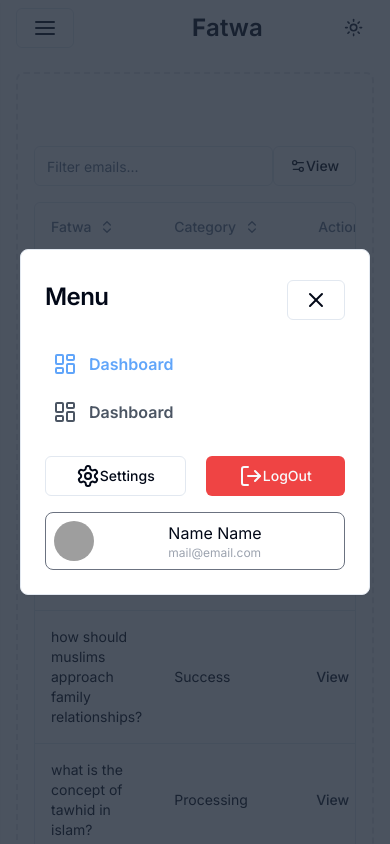
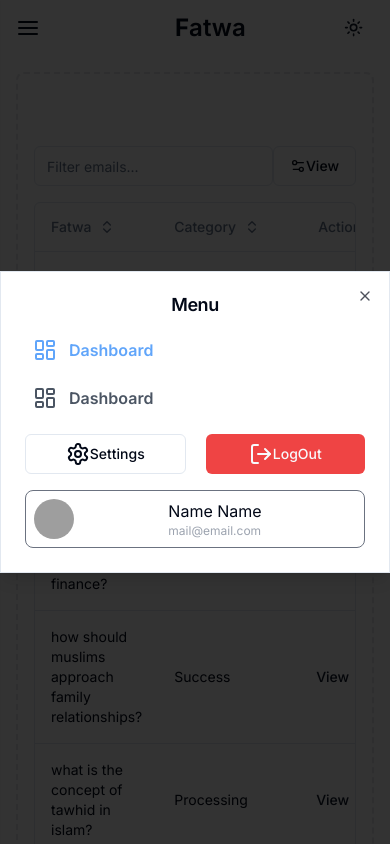
Before and after one commit to MuhidinM/Fatwa, a Next.js app: page /dashboard in a window 390 px wide. Both pictures are taken after a click on the button "Open sidebar". Shown: the top 844 px of the page. Built offline with nearby package versions, Linux system fonts and the light colour scheme; grey boxes are pictures that could not be loaded.

Commit message:
small sidebar changed

```diff
--- a/app/dashboard/layout.tsx
+++ b/app/dashboard/layout.tsx
@@ -6,26 +6,18 @@ import { useState } from "react";
 
 const HomeLayout = ({ children }: { children: React.ReactNode }) => {
   const [small, setSmall] = useState(false);
-  const [menuOpen, setMenuOpen] = useState(false);
   const changeSize = () => {
     setSmall(!small);
   };
-  const changeMenu = () => {
-    setMenuOpen(!menuOpen);
-  };
   return (
     <div className="">
-      <Navbar click={changeSize} menu={changeMenu} small={small} />
+      <Navbar click={changeSize} small={small} />
       <div className={cn("p-4 md:ml-64", small && "md:ml-20")}>
         {/* <Breadcrumbs /> */}
         <div className="p-4 border-2 border-gray-200 border-dashed rounded-lg dark:border-gray-700">
           {children}
         </div>
       </div>
-      {/* Full-screen menu */}
-      {menuOpen && (
-        <MiniSidebar click={changeSize} menu={changeMenu} small={small} />
-      )}
     </div>
   );
 };
--- a/components/dashboard/mobile-sidebar.tsx
+++ b/components/dashboard/mobile-sidebar.tsx
@@ -1,41 +1,28 @@
 "use client";
 import { Button } from "@/components/ui/button";
+
 import {
-  Card,
-  CardContent,
-  CardFooter,
-  CardHeader,
-  CardTitle,
-} from "@/components/ui/card";
+  DialogContent,
+  DialogDescription,
+  DialogHeader,
+  DialogTitle,
+} from "@/components/ui/dialog";
+
 import { User } from "@/components/user";
 import { sideBar } from "@/constants";
 import { cn } from "@/lib/utils";
-import { LogOut, Settings, X } from "lucide-react";
+import { LogOut, Settings } from "lucide-react";
 import Link from "next/link";
 import { usePathname } from "next/navigation";
 
-export const MiniSidebar = ({
-  click,
-  menu,
-  small,
-}: {
-  click: any;
-  menu: any;
-  small: any;
-}) => {
+export const MiniSidebar = () => {
   const path = usePathname();
   return (
-    <div className="fixed top-0 left-0 w-screen h-screen bg-gray-800 bg-opacity-80 z-50 flex justify-center items-center">
-      <div className="flex flex-col items-center">
-        <Card className="w-[350px]">
-          <CardHeader className="flex flex-row items-center justify-between space-x-5 w-full">
-            <CardTitle>Menu</CardTitle>
-            <Button variant={"outline"} onClick={menu}>
-              <span className="sr-only">Close menu</span>
-              <X />
-            </Button>
-          </CardHeader>
-          <CardContent>
+    <DialogContent>
+      <DialogHeader>
+        <DialogTitle>Menu</DialogTitle>
+        {/* <DialogDescription>some thing</DialogDescription> */}
+      </DialogHeader>
       <ul className="space-y-2 font-semibold w-full">
         {sideBar.map(
           (item) =>
@@ -45,22 +32,18 @@ export const MiniSidebar = ({
                   href={item.path}
                   className={cn(
                     "flex items-center p-2 text-gray-600 hover:text-gray-900 dark:text-gray-400 hover:dark:text-gray-300 group",
-                          small && "justify-center ",
+
                     item.path === path &&
                       "text-blue-400 hover:text-blue-600 dark:text-blue-400 hover:dark:text-blue-500"
                   )}
                 >
                   {item.icon}
-                        <span className={cn("ms-3", small && "hidden")}>
-                          {item.label}
-                        </span>
+                  <span className={cn("ms-3")}>{item.label}</span>
                 </Link>
               </li>
             )
         )}
       </ul>
-          </CardContent>
-          <CardFooter className="flex flex-col items-center space-y-4">
       <div className="flex justify-between space-x-5 w-full">
         <Button variant="outline" className="w-full">
           <Settings />
@@ -73,24 +56,18 @@ export const MiniSidebar = ({
       </div>
       <div
         className={cn(
-                "flex w-full",
-                small
-                  ? "justify-center"
-                  : "justify-between border border-gray-500 p-2 rounded-lg items-center"
+          "flex w-full justify-between border border-gray-500 p-2 rounded-lg items-center"
         )}
       >
         <div className="flex">
           <User />
         </div>
-              <div className={cn("flex flex-col", small && "hidden")}>
+        <div className={cn("flex flex-col")}>
           <p>Name Name</p>
           <span className="text-xs text-gray-400">mail@email.com</span>
         </div>
-              <div className={cn("flex flex-col", small && "hidden")}></div>
+        <div className={cn("flex flex-col")}></div>
       </div>
-          </CardFooter>
-        </Card>
-      </div>
-    </div>
+    </DialogContent>
   );
 };
--- a/components/dashboard/sidebar.tsx
+++ b/components/dashboard/sidebar.tsx
@@ -16,24 +16,21 @@ import { ModeToggle } from "../theme-toggle";
 import Logo from "../logo";
 import { User } from "../user";
 import { sideBar } from "@/constants";
+import { Dialog, DialogTrigger } from "../ui/dialog";
+import { MiniSidebar } from "./mobile-sidebar";
 
-export const Navbar = ({
-  click,
-  menu,
-  small,
-}: {
-  click: any;
-  menu: any;
-  small: any;
-}) => {
+export const Navbar = ({ click, small }: { click: any; small: any }) => {
   const path = usePathname();
   return (
     <div>
       <div className="md:hidden flex items-center justify-between my-2 mx-4">
-        <Button variant={"outline"} onClick={menu}>
-          <span className="sr-only">Open sidebar</span>
-          <AlignJustify />
-        </Button>
+        <Dialog>
+          <DialogTrigger>
+            <span className="sr-only">Open sidebar</span>
+            <AlignJustify />
+          </DialogTrigger>
+          <MiniSidebar />
+        </Dialog>
         <div className="md:hidden">
           <Logo href="/" />
         </div>
```
Lines whose indentation alone changed are shown as unchanged.
